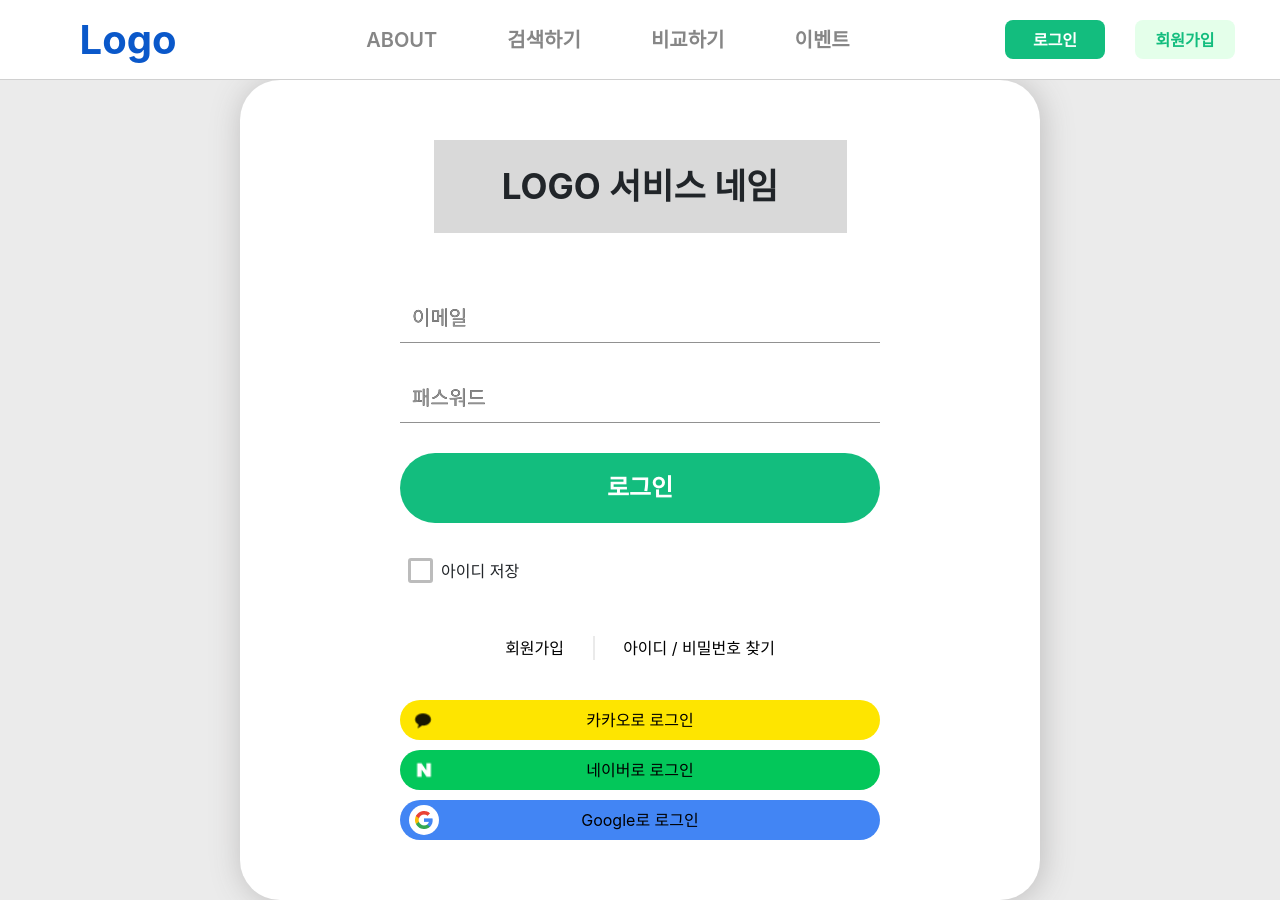
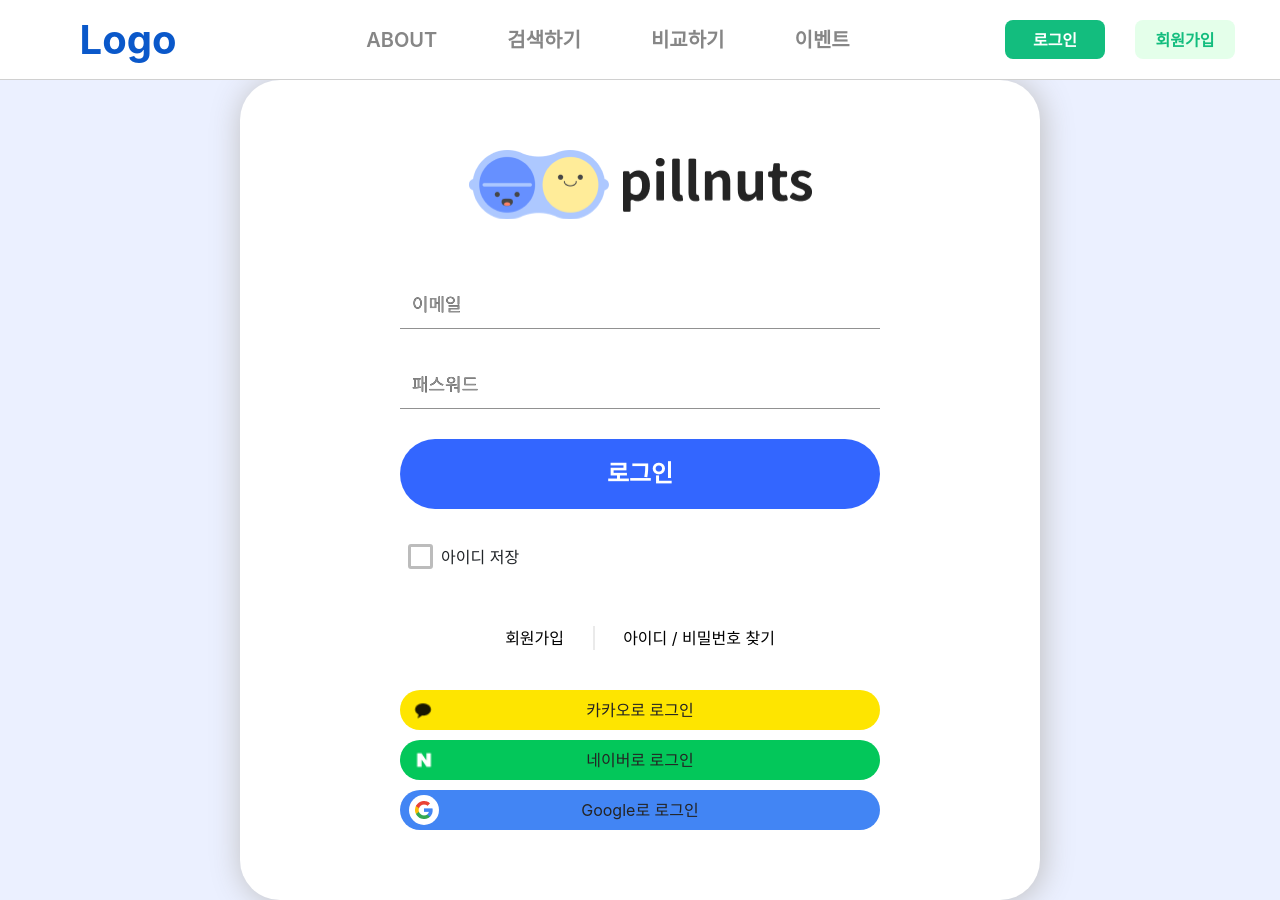
Before and after one commit to E-GaeMuYac/FE, a React (Create React App) app: page /login in a window 1280 px wide. Built offline with nearby package versions, Linux system fonts and the light colour scheme; no server answers.

Commit message:
STYLE: [추가] 로그인 페이지 디자인 적용

```diff
--- a/src/pages/Login.jsx
+++ b/src/pages/Login.jsx
@@ -97,7 +97,7 @@ const Login = (props) => {
       <BackGround>
         <Wrapper>
           <LoginWrapper>
-            <LogoWrapper>LOGO 서비스 네임</LogoWrapper>
+            <LogoWrapper />
             <FormWrapper>
               <Input
                 type='email'
@@ -122,7 +122,7 @@ const Login = (props) => {
               </SaveId>
             </FormWrapper>
             <ManageAccount>
-              <SignUp>회원가입</SignUp>
+              <SignUp to='/signup'>회원가입</SignUp>
               <FindAccount>아이디 / 비밀번호 찾기</FindAccount>
             </ManageAccount>
             <SocialLogin>
@@ -151,7 +151,7 @@ const BackGround = styled.div`
   display: flex;
   align-items: center;
   justify-content: center;
-  background-color: #ebebeb;
+  background-color: #ebf0ff;
 `;
 const Wrapper = styled.div`
   width: 800px;
@@ -166,22 +166,17 @@ const Wrapper = styled.div`
 
 const LoginWrapper = styled.div`
   width: 480px;
-  height: 700px;
+  height: 680px;
   display: flex;
   flex-direction: column;
   align-items: center;
 `;
 
 const LogoWrapper = styled.div`
-  width: 413px;
-  height: 95px;
-  display: flex;
-  flex-direction: column;
-  align-items: center;
-  justify-content: center;
-  background-color: #d9d9d9;
-  font-size: 35px;
-  font-weight: 700;
+  background-image: url('/assets/image/pillnutsLogo.png');
+  background-size: cover;
+  width: 343px;
+  height: 70px;
 `;
 
 const FormWrapper = styled.form`
@@ -202,7 +197,7 @@ const Input = styled.input`
   color: transparent;
   ::placeholder {
     color: #919191;
-    font-size: 20px;
+    font-size: 18px;
   }
   &:focus {
     outline: none;
@@ -213,7 +208,7 @@ const SubmitBtn = styled.button`
   width: 100%;
   height: 70px;
   margin-top: 30px;
-  background-color: #13bd7e;
+  background-color: #3366ff;
   color: white;
   font-size: 24px;
   font-weight: 600;
@@ -287,6 +282,7 @@ const KakaoBtn = styled.button`
   border: none;
   border-radius: 50px;
   background-color: #fee500;
+  color: #242424;
   cursor: pointer;
 
   div {
@@ -310,6 +306,7 @@ const NaverBtn = styled.button`
   border: none;
   border-radius: 50px;
   background-color: #03c75a;
+  color: #242424;
   cursor: pointer;
 
   div {
@@ -333,6 +330,7 @@ const GoogleBtn = styled.button`
   border: none;
   border-radius: 50px;
   background-color: #4285f4;
+  color: #242424;
   cursor: pointer;
 
   div {
```
Also changed, not shown: public/assets/image/pillnutsLogo.png (added).
